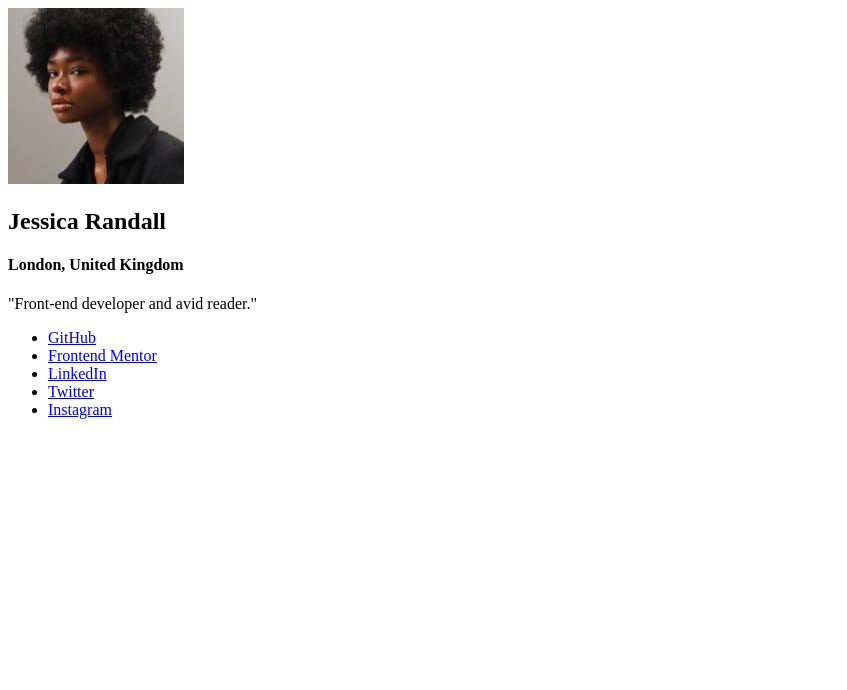
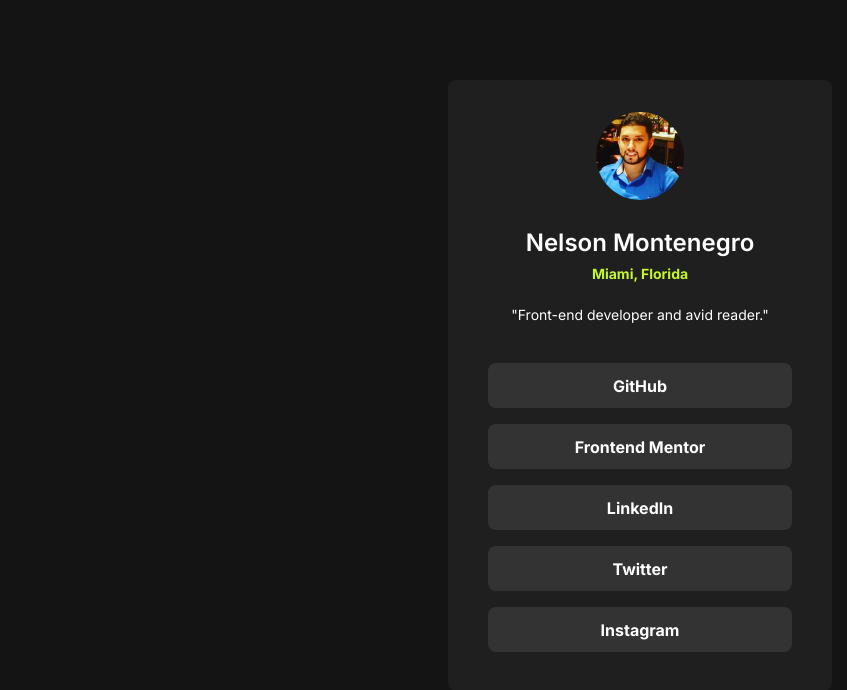
Before and after one commit to nelsonmramon/social-links-profile, a plain HTML site: page index.html in a window 1280 px wide. Shown: the whole page, without its empty margins (0-847 px from the left). Drawn offline with Linux system fonts and the light colour scheme.

Commit message:
Implemented CSS

```diff
--- a/index.html
+++ b/index.html
@@ -27,18 +27,19 @@
     <main>
       <section class="links-profile-container">
         <div class="avatar-img">
-          <img src="./assets/images/avatar-jessica.jpeg" alt="avatar image" />
+          <img src="./assets/images/avatar-nelson.JPG" alt="avatar image" />
         </div>
         <div class="profile-text">
-          <h1>Jessica Randall</h1>
-          <h4>London, United Kingdom</h4>
+          <h1>Nelson Montenegro</h1>
+          <h4>Miami, Florida</h4>
           <p>"Front-end developer and avid reader."</p>
         </div>
-      </section>
-      <section class="profile-links-container">
+        <div class="profile-links-container">
           <ul class="links-menu">
             <li>
-            <a href="#">GitHub</a>
+              <a href="https://github.com/nelsonmramon" target="_blank"
+                >GitHub</a
+              >
             </li>
             <li>
               <a href="#">Frontend Mentor</a>
@@ -53,6 +54,7 @@
               <a href="#">Instagram</a>
             </li>
           </ul>
+        </div>
       </section>
     </main>
   </body>
--- a/style.css
+++ b/style.css
@@ -5,3 +5,106 @@
     --Grey800: hsl(0, 0%, 12%);
     --Grey900: hsl(0, 0%, 8%);
 }
+
+*{
+    margin: 0;
+    padding: 0;
+    box-sizing: border-box;
+    font-family: "Inter", sans-serif;
+}
+
+body{
+    background-color: var(--Grey900);
+}
+
+.links-profile-container{
+    margin: 5rem auto;
+    width: 384px;
+    height: 611px;
+    background-color: var(--Grey800);
+    display: flex;
+    align-items: center;
+    flex-direction: column;
+    border-radius: 8px;
+}
+
+.avatar-img img{
+    width: 88px;
+    height: 88px;
+    border-radius: 50%;
+    margin-top: 2rem;
+}
+
+.profile-text{
+    text-align: center;
+}
+
+.profile-text h1{
+    color: var(--White);
+    font-size: var(--font-size-text-preset-1, 24px);
+    font-weight: 600;
+    margin-top: 1.5rem;
+
+
+}
+
+.profile-text h4{
+    color: var(--color-green, #C4F82A);
+    font-size: var(--font-size-text-preset-2, 14px);
+    margin-top: .5rem;
+
+}
+
+.profile-text p{
+    color: var(--color-white, #FFF);
+    font-size: var(--font-size-text-preset-2, 14px);
+    margin-top: 1.5rem;
+
+}
+
+.profile-links-container{
+    margin-top: 1.5rem;
+}
+
+.links-menu li{
+    list-style: none;
+    /* width: 304px;
+    height: 45px; */
+    text-align: center;
+    margin: 1rem 0;
+}
+
+.links-menu li a{
+    background-color: var(--color-grey-700, #333);
+    text-decoration: none;
+    color: var(--color-white, #FFF);
+    width: 304px;
+    height: 45px;
+    display: flex;
+    align-items: center;
+    justify-content: center;
+    border-radius: var(--spacing-100, 8px);
+    font-weight: 700;
+    transition: all .2s ease-in;
+}
+
+.links-menu li a:hover{
+    background-color: var(--color-green, #C4F82A);
+    color: var(--color-grey-700, #333);
+
+
+
+}
+
+/* Media Queries */
+@media screen and (max-width:500px) {
+    .links-profile-container{
+        width: 90%;
+    }
+
+    .links-menu li a{
+        /* width: 85%; */
+        margin: 0 auto;
+    }
+
+}
```
Also changed, not shown: assets/images/avatar-nelson.JPG (added), 3 other files. Lines whose indentation alone changed are shown as unchanged.
